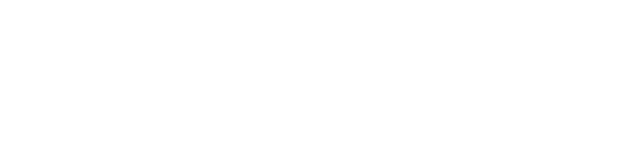
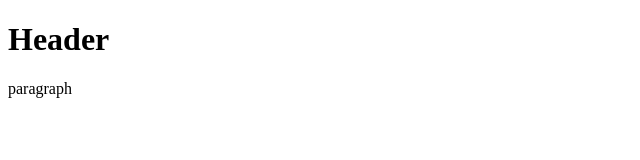
Before and after one commit to rafaprado/learning-git, a plain HTML site: page index.html in a window 1280 px wide. Shown: the whole page, without its empty margins (0-640 px from the left). Drawn offline with Linux system fonts and the light colour scheme.

Commit message:
Update index.html

```diff
--- a/index.html
+++ b/index.html
@@ -6,5 +6,8 @@
     <meta name="viewport" content="width=device-width, initial-scale=1.0" />
     <title>Document</title>
   </head>
-  <body></body>
+  <body>
+    <h1>Header</h1>
+    <p>paragraph</p>
+  </body>
 </html>
```
